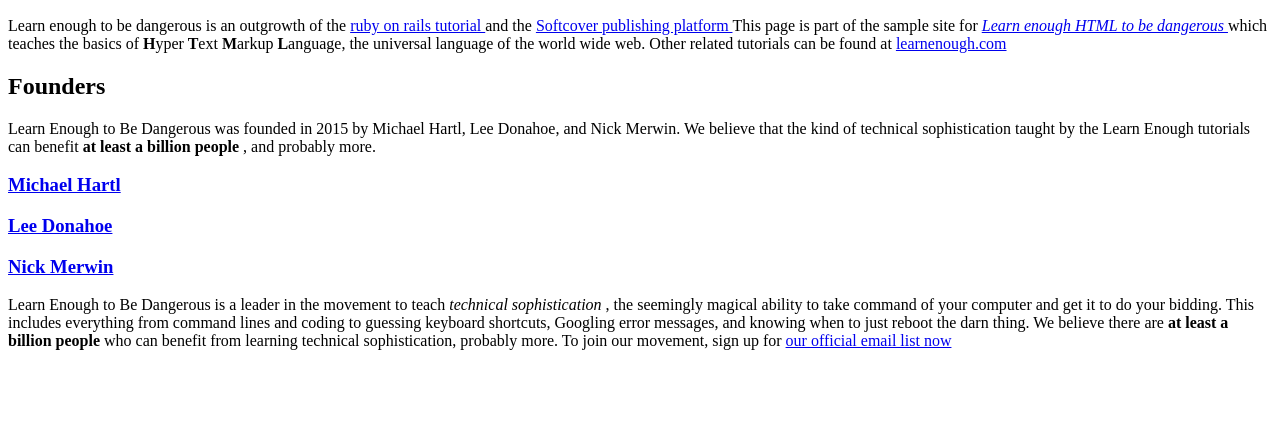
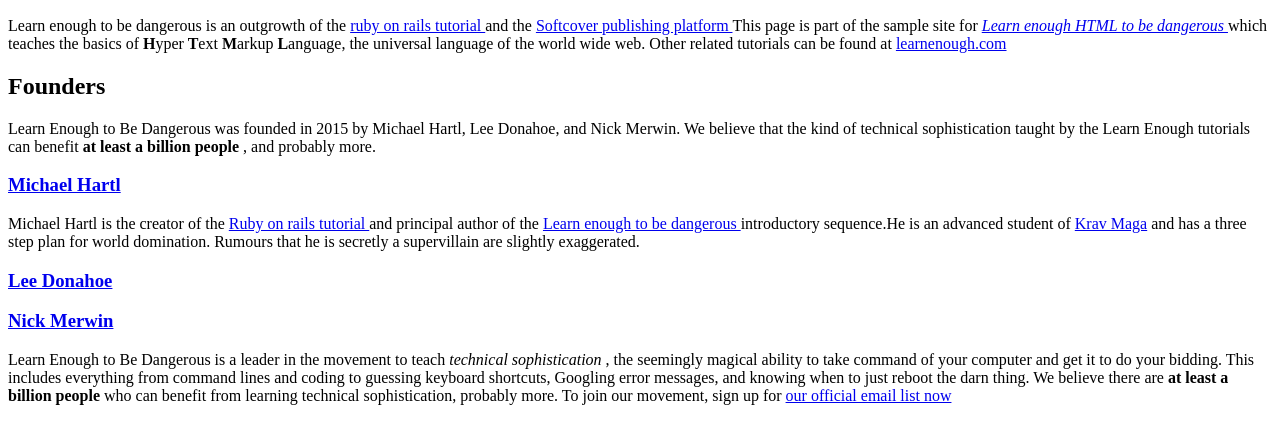
Before and after one commit to simonmarqvard/sample_websiteHTML, a plain HTML site: page index.html in a window 1280 px wide. Shown: the part 110-554 px from the top of the page. Drawn offline with Linux system fonts and the light colour scheme.

Commit message:
updated bio

```diff
--- a/index.html
+++ b/index.html
@@ -1,22 +1,30 @@
 <!DOCTYPE html>
 <html>
+
 <head>
   <meta charset="utf-8">
   <title> Learn enough to be dangerous </title>
 </head>
+
 <body>
   <h1> The learn enough story </h1>
   <h2> background </h2>
-    <p> Learn enough to be dangerous is an outgrowth of the <a href="http://railstutorial.org/"> ruby on rails tutorial </a> and the <a href="http:/www.softcover.io/"> Softcover publishing platform </a> This page is part of the sample site for <a href="http://learnenough.com/html-tutorial"><em>Learn enough HTML to be dangerous </em> </a> which teaches the basics of <strong>H</strong>yper<strong> T</strong>ext <strong>M</strong>arkup <strong>L</strong>anguage, the universal language of the world wide web. Other related tutorials can be found at <a href="http://learnenough.com/">learnenough.com</a>
+  <p> Learn enough to be dangerous is an outgrowth of the <a href="http://railstutorial.org/"> ruby on rails tutorial </a> and the <a href="http:/www.softcover.io/"> Softcover publishing platform </a> This page is part of the sample site for <a href="http://learnenough.com/html-tutorial"><em>Learn enough HTML to be dangerous </em> </a>    which teaches the basics of <strong>H</strong>yper<strong> T</strong>ext <strong>M</strong>arkup <strong>L</strong>anguage, the universal language of the world wide web. Other related tutorials can be found at <a href="http://learnenough.com/">learnenough.com</a>
   </p>
 
 
   <h2> Founders </h2>
   <p>
-    Learn Enough to Be Dangerous was founded in 2015 by Michael Hartl, Lee Donahoe, and Nick Merwin. We believe that the kind of technical sophistication taught by the Learn Enough tutorials can benefit <strong> at least a billion people </strong>, and probably more.
+    Learn Enough to Be Dangerous was founded in 2015 by Michael Hartl, Lee Donahoe, and Nick Merwin. We believe that the kind of technical sophistication taught by the Learn Enough tutorials can benefit <strong> at least a billion people </strong>, and
+    probably more.
   </p>
 
   <a href="https://www.michaelhartl.com/about/"><h3> Michael Hartl </h3></a>
+
+  <p>
+    Michael Hartl is the creator of the <a href="http://railstutorial.org/"> Ruby on rails tutorial </a> and principal author of the <a href="http://learnenough.com/"> Learn enough to be dangerous </a> introductory sequence.He is an advanced student of <a href="http://kravmaga.com/">Krav Maga</a> and has a three step plan for world domination. Rumours that he is secretly a supervillain are slightly exaggerated.
+  </p>
+
 
   <a href="https://www.crunchbase.com/person/lee-donahoe"><h3> Lee Donahoe </h3></a>
 
@@ -24,15 +32,11 @@
 
   <p>
     Learn Enough to Be Dangerous is a leader in the movement to teach
-    <em> technical sophistication </em> , the seemingly magical ability to take
-    command of your computer and get it to do your bidding. This includes
-    everything from command lines and coding to guessing keyboard shortcuts,
-    Googling error messages, and knowing when to just reboot the darn thing.
-    We believe there are <strong> at least a billion people </strong> who can benefit from
-    learning technical sophistication, probably more.
-    To join our movement, sign up for
+    <em> technical sophistication </em> , the seemingly magical ability to take command of your computer and get it to do your bidding. This includes everything from command lines and coding to guessing keyboard shortcuts, Googling error messages, and
+    knowing when to just reboot the darn thing. We believe there are <strong> at least a billion people </strong> who can benefit from learning technical sophistication, probably more. To join our movement, sign up for
     <a href="http://learnenough.com/email"> our official email list now </a>
   </p>
 
 </body>
+
 </html>
```
Lines whose indentation alone changed are shown as unchanged.
